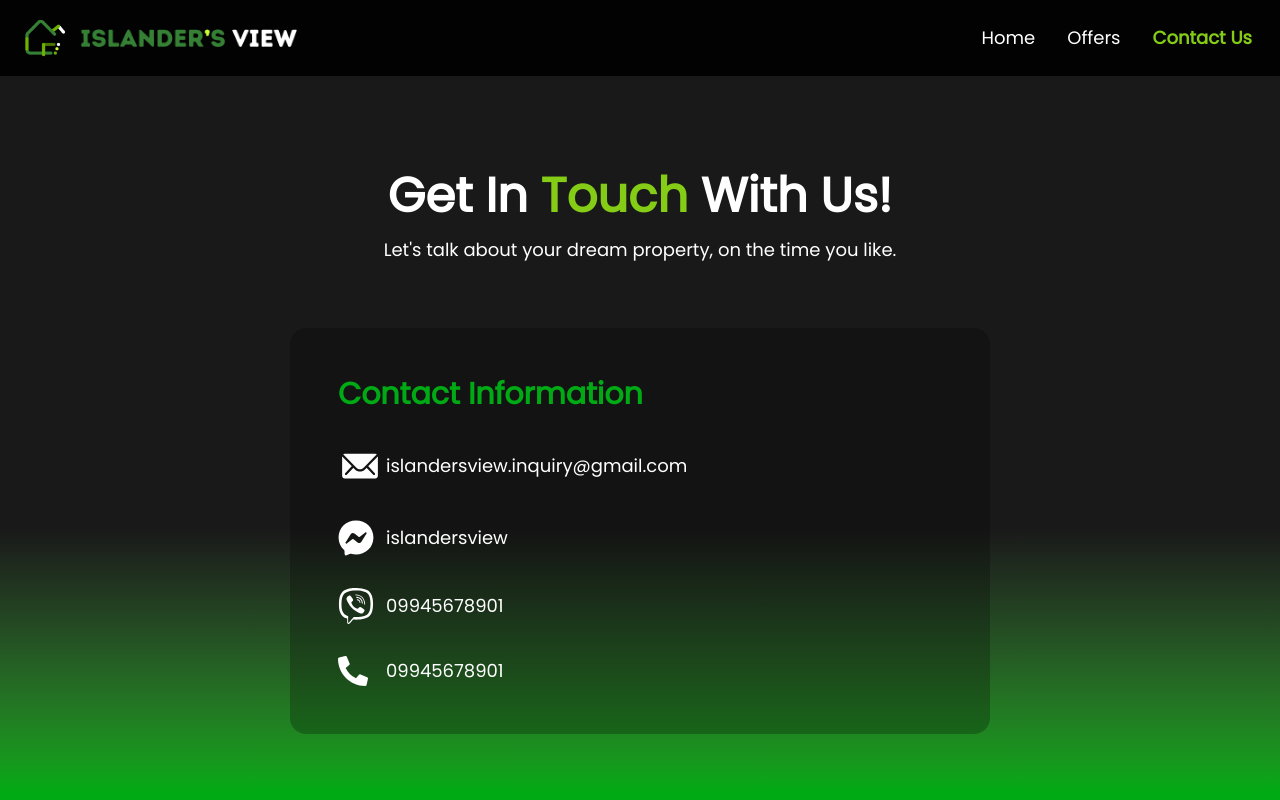
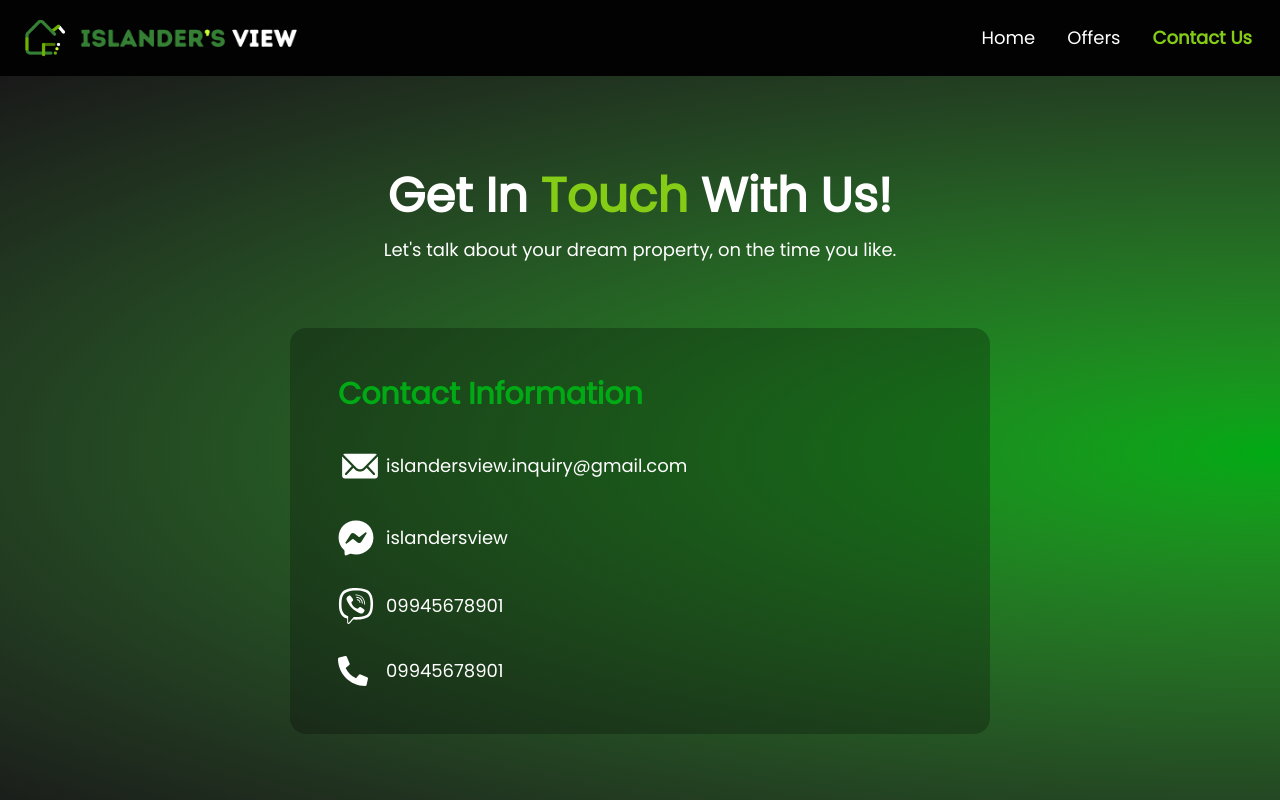
Before and after one commit to islandersview/islanders-view, a Next.js app: page /contact in a window 1280 px wide. Shown: the top 800 px of the page. Built offline with nearby package versions, Linux system fonts and the light colour scheme.

Commit message:
chore: Update contact page background gradient and text color

```diff
--- a/src/app/contact/page.tsx
+++ b/src/app/contact/page.tsx
@@ -22,8 +22,11 @@ const contactDetails = [
 ];
 
 export default function Page() {
+  // bg-gradient-to-t from-primary from-5% to-[#191919] to-40%
   return (
-    <main className=" bg-gradient-to-t from-primary from-5% to-[#191919] to-40%  text-white min-h-[80vh]">
+    <main className="
+      bg-[radial-gradient(at_right,_var(--tw-gradient-stops))] to-[#191919] from-primary
+      text-white min-h-[80vh]">
       <SectionWrapper>
         <div className="px-2 py-24">
           <div className="text-center">
```
